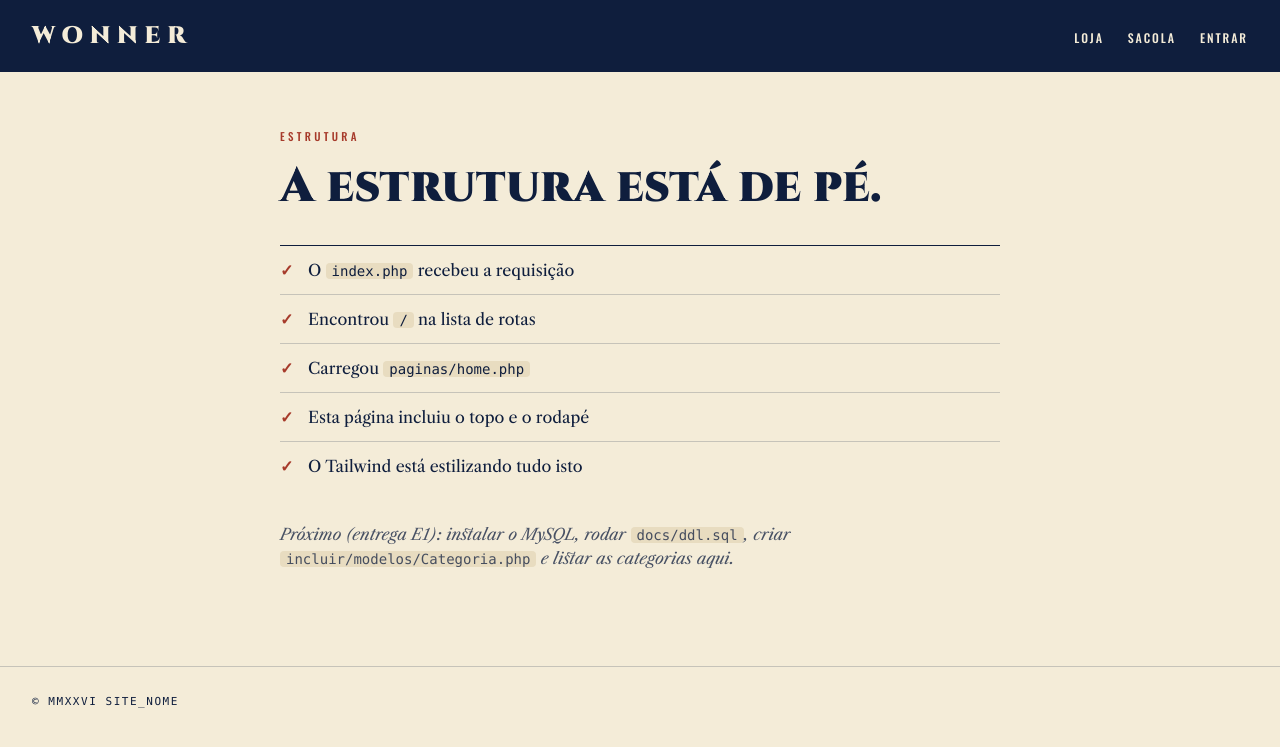
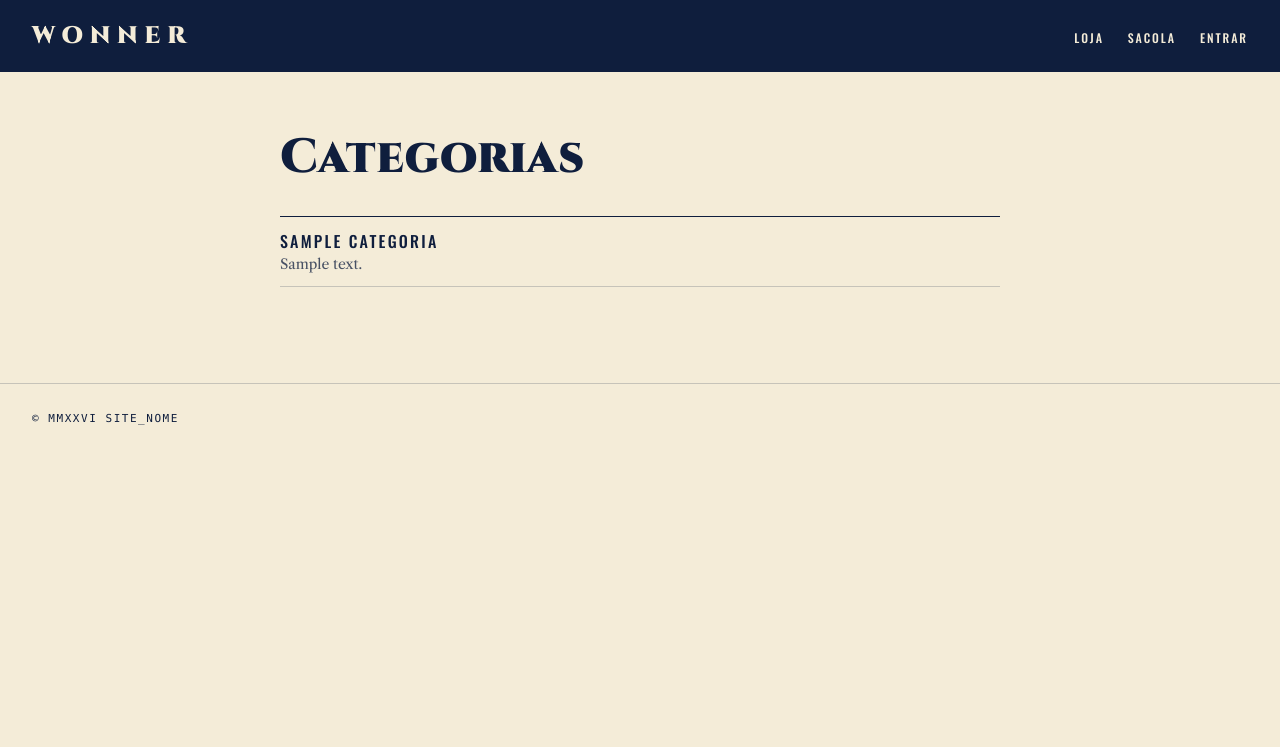
Before and after one commit to Theoochan/TCC, a PHP site: page / in a window 1280 px wide. Shown: the top 747 px of the page. Run offline with PHP 8.4, Linux system fonts and the light colour scheme; tables that the repository leaves empty hold one stand-in row (values such as "Sample post"); a stand-in replaces the project's code that opens the database connection; some libraries are stand-ins or nearby versions.

Commit message:
E1: primeiro modelo e home listando as categorias do banco

```diff
--- a/incluir/funcoes.php
+++ b/incluir/funcoes.php
@@ -16,6 +16,10 @@
 // de quem visita a loja.
 function escapar($texto)
 {
+    if ($texto === null) {
+        return '';
+    }
+
     return htmlspecialchars($texto, ENT_QUOTES, 'UTF-8');
 }
 
--- a/incluir/modelos.php
+++ b/incluir/modelos.php
@@ -10,7 +10,7 @@
 // acrescentar a linha aqui.
 // ────────────────────────────────────────────────────────────────
 
-// require __DIR__ . '/modelos/Categoria.php';
+require __DIR__ . '/modelos/Categoria.php';
 // require __DIR__ . '/modelos/Produto.php';
 // require __DIR__ . '/modelos/VarianteProduto.php';
 // require __DIR__ . '/modelos/ImagemVariante.php';
--- /dev/null
+++ b/incluir/modelos/Categoria.php
@@ -0,0 +1,11 @@
+<?php
+
+class Categoria{
+
+    //todas as categorias em ordem alfabética
+    public static function todas(){
+        $sql = "SELECT id, nome, descricao FROM categoria ORDER BY nome";
+
+        return conexao()->query($sql)->fetchAll();
+    }
+}
--- a/publico/paginas/home.php
+++ b/publico/paginas/home.php
@@ -1,52 +1,24 @@
 <?php
 
-// Página inicial da loja.
-//
-// Provisória: existe para conferir que a estrutura funciona. O
-// conteúdo real — categorias e destaques vindos do banco — entra
-// na entrega E1, quando o modelo Categoria existir.
+$titulo = "Won by your own";
 
-$titulo = 'Won by your own';
+$categorias = Categoria::todas();
 
 require __DIR__ . '/../../incluir/topo.php';
 ?>
-
-<p class="rotulo text-[11px] uppercase tracking-[0.3em] text-[#a63a2a] mb-3">
-    Estrutura
-</p>
-
 <h1 class="titulo text-4xl md:text-5xl font-black leading-tight mb-7">
-    A estrutura está de pé.
+    Categorias
 </h1>
 
 <ul class="border-t border-[#0f1e3d]">
-    <li class="py-3 pl-7 relative border-b border-[#0f1e3d]/20">
-        <span class="absolute left-0 text-[#a63a2a] font-bold">✓</span>
-        O <code class="bg-[#e8dcc0] px-1.5 rounded-sm font-mono text-sm">index.php</code> recebeu a requisição
-    </li>
-    <li class="py-3 pl-7 relative border-b border-[#0f1e3d]/20">
-        <span class="absolute left-0 text-[#a63a2a] font-bold">✓</span>
-        Encontrou <code class="bg-[#e8dcc0] px-1.5 rounded-sm font-mono text-sm">/</code> na lista de rotas
-    </li>
-    <li class="py-3 pl-7 relative border-b border-[#0f1e3d]/20">
-        <span class="absolute left-0 text-[#a63a2a] font-bold">✓</span>
-        Carregou <code class="bg-[#e8dcc0] px-1.5 rounded-sm font-mono text-sm">paginas/home.php</code>
-    </li>
-    <li class="py-3 pl-7 relative border-b border-[#0f1e3d]/20">
-        <span class="absolute left-0 text-[#a63a2a] font-bold">✓</span>
-        Esta página incluiu o topo e o rodapé
-    </li>
-    <li class="py-3 pl-7 relative">
-        <span class="absolute left-0 text-[#a63a2a] font-bold">✓</span>
-        O Tailwind está estilizando tudo isto
-    </li>
+    <?php foreach($categorias as $categoria): ?>
+        <li class="py-3 border-b border-[#0f1e3d]/20">
+            <span class="rotulo uppercase tracking-[0.14em]"><?= escapar($categoria['nome'])?></span>
+            <p class="text-sm text-[#0f1e3d]/75">
+                <?= escapar($categoria['descricao'])?>
+            </p>
+        </li>
+    <?php endforeach; ?>
 </ul>
-
-<p class="mt-8 italic text-[#0f1e3d]/75">
-    Próximo (entrega E1): instalar o MySQL, rodar
-    <code class="bg-[#e8dcc0] px-1.5 rounded-sm font-mono text-sm not-italic">docs/ddl.sql</code>,
-    criar <code class="bg-[#e8dcc0] px-1.5 rounded-sm font-mono text-sm not-italic">incluir/modelos/Categoria.php</code>
-    e listar as categorias aqui.
-</p>
-
-<?php require __DIR__ . '/../../incluir/rodape.php'; ?>
+<?php
+require __DIR__ . '/../../incluir/rodape.php';
```
